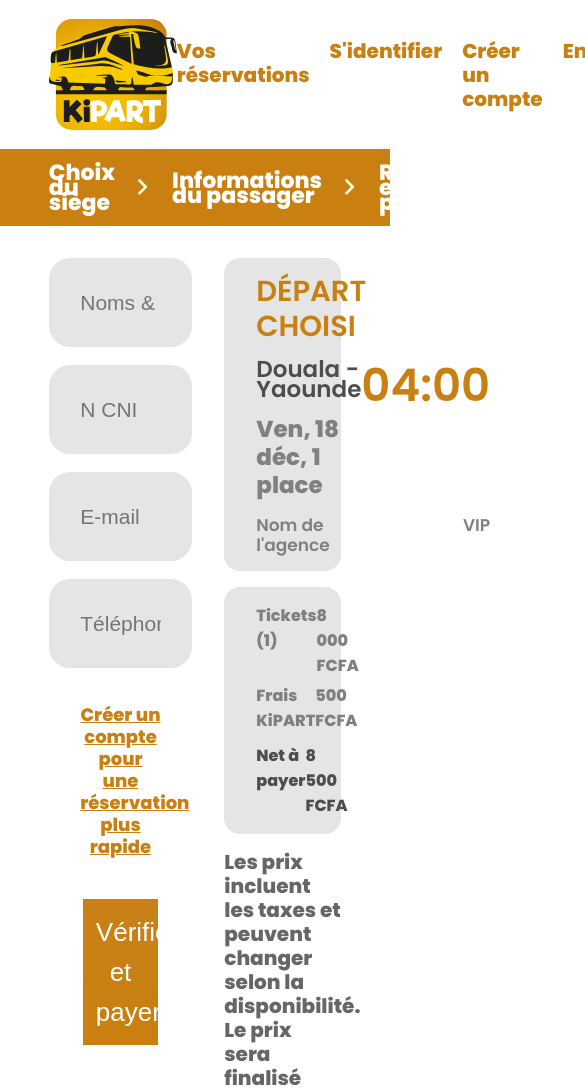
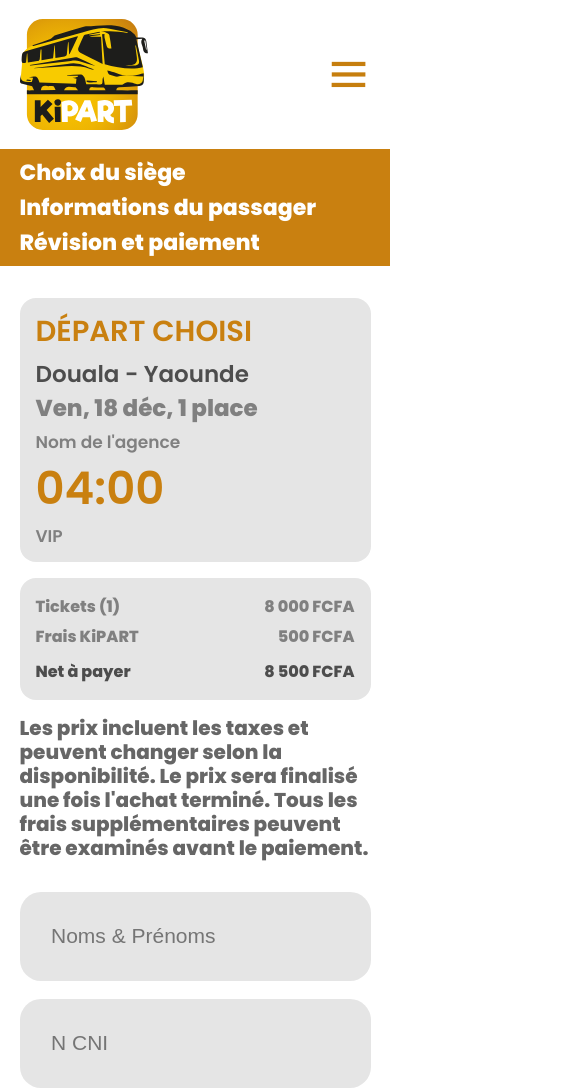
Before and after one commit to maelfosso/kipart-ui-design, a plain HTML site: page informations-du-passager.html in a window 390 px wide. Shown: the top 1091 px of the page, 585 px wide, since content can reach past the window. Drawn offline with Linux system fonts and the light colour scheme.

Commit message:
added responsive design for information about passengers

```diff
--- a/css/styles-responsive.css
+++ b/css/styles-responsive.css
@@ -303,3 +303,77 @@
     width: 90%;
   }
 }
+
+/* INFORMATIONS ABOUT PASSENGERS */
+@media screen and (max-width: 1280px) {
+  main#passenger-data #details > .content,
+  main#passenger-data #breadcumb > .content {
+    width: 90%;
+  }
+}
+
+@media screen and (max-width: 1024px) {
+  main#passenger-data #details > .content > #informations form .actions {
+    width: 100%;
+    gap: 0;
+  }
+
+  main#passenger-data #details > .content > #informations form .actions > div:first-of-type {
+    margin: 1em 0;
+  }
+
+  main#passenger-data #details > .content > #informations form .actions button {
+    width: 100%;
+  }
+
+  main#passenger-data #details > .content > #travel #ticket,
+  main#passenger-data #details > .content > #travel #choosen {
+    padding: 1em;
+  }
+
+  main#passenger-data #details > .content > #travel #choosen > div.infos {
+    display: flex;
+    flex-direction: column;
+    align-items: flex-start;
+    gap: 10px;
+  }
+}
+
+@media screen and (max-width: 465px) {
+  main#passenger-data #breadcumb > .content ul {
+    flex-direction: column;
+    align-items: flex-start;
+    gap: 10px;
+  }
+
+  main#passenger-data #breadcumb > .content ul li img {
+    display: none;
+  }
+
+  main#passenger-data #details > .content,
+  main#passenger-data #breadcumb > .content {
+    flex-direction: column-reverse;
+  }
+
+  main#passenger-data #details > .content > #travel,
+  main#passenger-data #details > .content > #informations {
+    width: 100%;
+  }
+}
+
+/* RESUME AND PAYMENT */
+@media screen and (max-width: 1280px) {
+  /* main#passenger-data #details > .content,
+  main#passenger-data #breadcumb > .content {
+    width: 90%;
+  } */
+}
+
+@media screen and (max-width: 1024px) {
+
+}
+
+@media screen and (max-width: 465px) {
+
+
+}
--- a/informations-du-passager.html
+++ b/informations-du-passager.html
@@ -1,13 +1,24 @@
 <html>
   <head>
     <title>KiPart</title>
+    <meta charset="utf-8">
+    <meta name="viewport" content="width=device-width, initial-scale=1">
     <link rel="stylesheet" href="css/styles.css" />
+    <link rel="stylesheet" href="css/styles-responsive.css" />
   </head>
   <body>
     <header>
-      <nav>
+      <nav id="menu-primary">
         <div class="logo">
           <img src="./images/logo.svg" alt="logo">
+        </div>
+        <div id="menu-toggle-primary">
+          <a class="open-menu-primary" href="#menu-primary">
+            <img src="images/icon-hamburger-menu.svg" alt="Open this menu" />
+          </a>
+          <a class="close-menu-primary" href="#">
+            <img src="images/icon-times.svg" alt="Close this menu" />
+          </a>
         </div>
         <ul>
           <li>Vos réservations</li>
```
